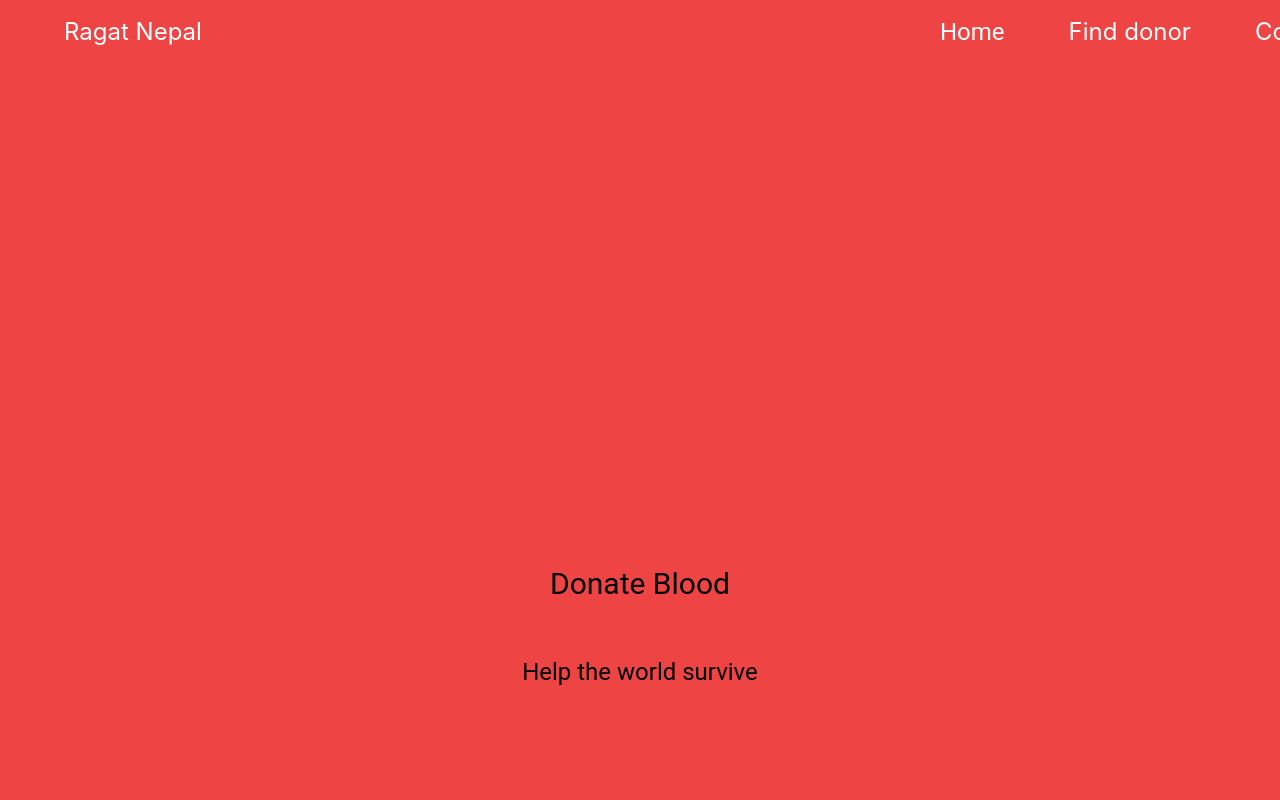
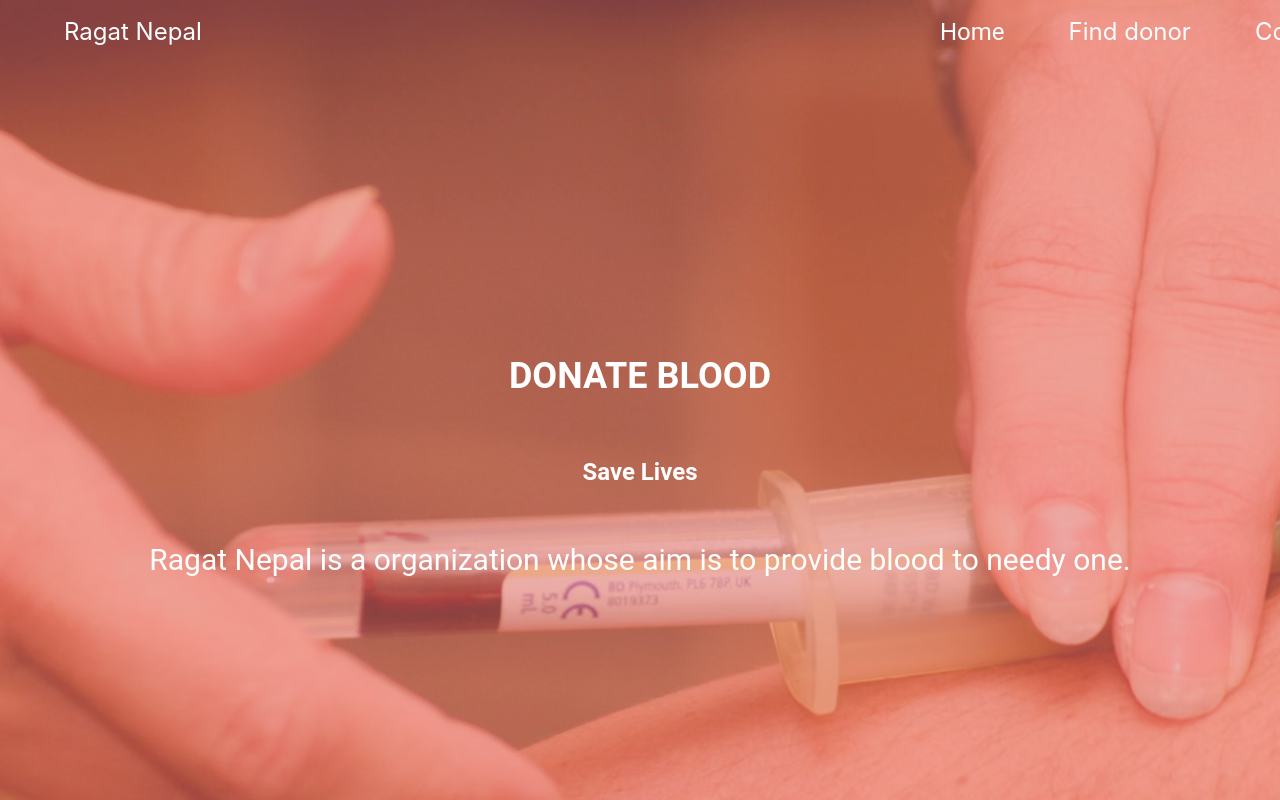
Before and after one commit to bhattaraisushma/RagatNepal, a React (Create React App) app: page / in a window 1280 px wide. Shown: the top 800 px of the page. Built offline with nearby package versions, Linux system fonts and the light colour scheme.

Commit message:
images and color

```diff
--- a/src/components/Home.js
+++ b/src/components/Home.js
@@ -4,14 +4,18 @@ import { home } from '../data'
 
 const Home = () => {
   return (
-    <div className='bg-red-500'>
+    <div className='  h-[70rem] bg-hero bg-cover  bg-[#EB7979]  bg-opacity-[53%]'>
+<div className='absolute bg-[#EB7979] h-screen w-full bg-opacity-[53%]'>
+
     <Navbar/>
-    <div className=' bg-red-500 flex flex-col justify-center items-center h-[70rem]  w-screen text-2xl font-fontRoboto '>
+    <div className='flex  flex-col  justify-center items-center h-screen  w-screen text-2xl font-fontRoboto  text-white  '>
 
-<p className=' text-3xl '>{home.title}</p>
-<p>{home.content}</p>
+
+<p className=' text-4xl font-bold'>{home.title}</p>
+<p className='font-semibold'>{home.sub}</p>
+<p className='text-3xl  '>{home.content}</p>
   </div>
-  </div>
+  </div></div>
   )
 }
 export default Home
--- a/src/components/Navbar.js
+++ b/src/components/Navbar.js
@@ -1,11 +1,11 @@
-import { useState } from "react"
+import { useEffect, useState } from "react"
 
 
 const Navbar = () => {
 
      const[scroll,setScroll]=useState(false)
-
-     const change=()=>{
+  useEffect(()=>{
+    const change=()=>{
       if(window.scrollY>=100)
       {
         setScroll(true);
@@ -17,10 +17,15 @@ const Navbar = () => {
      }
 
    window.addEventListener('scroll',change)
+   return () => {
+    window.removeEventListener('scroll', change);
+  };
+  },[])
+
   return (
 
 
-    <div className={ ` ${ scroll ? 'sticky top-0  bg-red-900  ': " "} flex flex-row w-[100%] h-[4rem] justify-between items-center text-2xl  text-white   px-[4rem] ` }>
+    <div className={ ` ${ scroll ? 'sticky top-0  bg-[#F20505]  ': " "} flex flex-row w-[100%] h-[4rem] justify-between items-center text-2xl  text-white   px-[4rem] ` }>
         <p className=' font-Inter text-2xl'>Ragat Nepal</p>
         <span className='flex flex-row float-end gap-[4rem] font-fontRoboto"'>
         <p className="font-fontRoboto">Home</p>
--- a/src/data.js
+++ b/src/data.js
@@ -1,5 +1,6 @@
  export const  home={
-    title:"Donate Blood",
-    content:"Help the world survive"
+    title:"DONATE BLOOD ",
+    sub:"Save Lives",
+    content:"Ragat Nepal is a organization whose aim is to provide blood to needy one."
 
 }
--- a/src/index.css
+++ b/src/index.css
@@ -1,5 +1,5 @@
 
-@import url('https://fonts.googleapis.com/css2?family=Inter:wght@100..900&family=Open+Sans:ital,wght@0,300..800;1,300..800&family=Roboto:ital,wght@0,100;0,300;0,400;0,500;0,700;0,900;1,100;1,300;1,400;1,500;1,700;1,900&display=swap')
+@import url('https://fonts.googleapis.com/css2?family=Roboto&display=swap')
 
 @tailwind base;
 @tailwind components;
--- a/tailwind.config.js
+++ b/tailwind.config.js
@@ -2,9 +2,16 @@
 module.exports = {
   content: ["./src/**/*.{html,js}"],
   theme: {
+    backgroundImage:{
+
+      "hero":"url(/public/homebg.jpg)"
+    },
+    backgroundColor:{
+      "bgcolor":["EB7979"]
+    },
     fontFamily:{
       "fontRoboto":['Roboto'],
-      "Inter":['Inter']
+
     },
     extend: {},
   },
```
Also changed, not shown: public/homebg.jpg (added).
